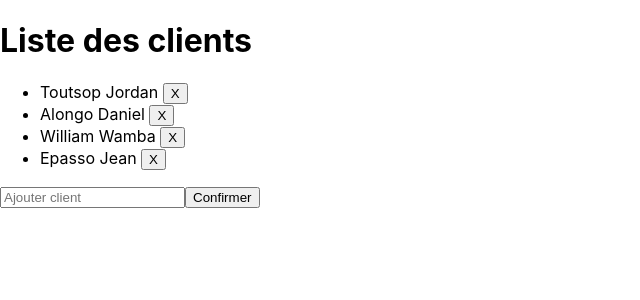
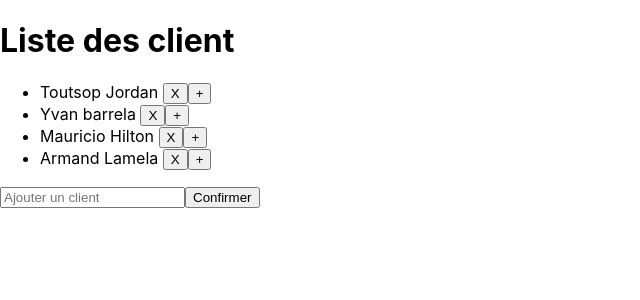
Before and after one commit to ToutsopDongmoJordan21/react-tutorial, a React (Create React App) app: page / in a window 1280 px wide. Shown: the top 300 px of the page, without its empty margins (0-640 px from the left). Built offline with nearby package versions, Linux system fonts and the light colour scheme.

Commit message:
deuxiéme commit

```diff
--- a/src/index.js
+++ b/src/index.js
@@ -4,21 +4,58 @@ import './index.css';
 //import App from './App';
 import reportWebVitals from './reportWebVitals';
 
+
+class App extends React.Component {
+  state = {
+    clients: [
+      {id: 1, nom: "Toutsop Jordan"},
+      {id: 2, nom: "Yvan barrela"},
+      {id: 3, nom: "Mauricio Hilton"},
+      {id: 4, nom: "Armand Lamela"},
+    ],
+  };
+
+
+  HandlerClick = () => {
+    const client = this.state.clients.slice();
+    client.push({id: 5, nom: "toto"});
+
+    this.setState({clients: client});
+  }
+
+  HandleDelete = id => {
+    const clients = this.state.clients.slice();
+    const index = clients.findIndex(client => client.id === id);
+
+    clients.splice(index, 1);
+
+    this.setState({clients: clients});
+    console.log('le id supprimé es:' +id)
+  };
+
+  render() {
+    const title = "Liste des client";
+    return (
+      <div>
+        <h1>{title} </h1>
+        <ul>
+          {this.state.clients.map(client => (
+            <li>{client.nom} <button onClick={() => this.HandleDelete(client.id)}>X</button>
+                              <button onClick={this.HandlerClick}>+</button></li>
+              ))}
+        </ul>
+        <form>
+          <input type="text" placeholder="Ajouter un client"/>
+          <button>Confirmer</button>
+        </form>
+      </div>
+    );
+  }
+}
+
 ReactDOM.render(
-
   <React.StrictMode>
-
-    <h1>Liste des clients </h1>
-      <ul>
-        <li>Toutsop Jordan <button>X</button></li>
-        <li>Alongo Daniel <button>X</button></li>
-        <li>William Wamba <button>X</button></li>
-        <li>Epasso Jean <button>X</button></li>
-      </ul>
-      <form>
-        <input type="text" placeholder="Ajouter client"/>
-        <button>Confirmer</button>
-      </form>
+    <App />
   </React.StrictMode>,
   document.getElementById('root')
 );
```
